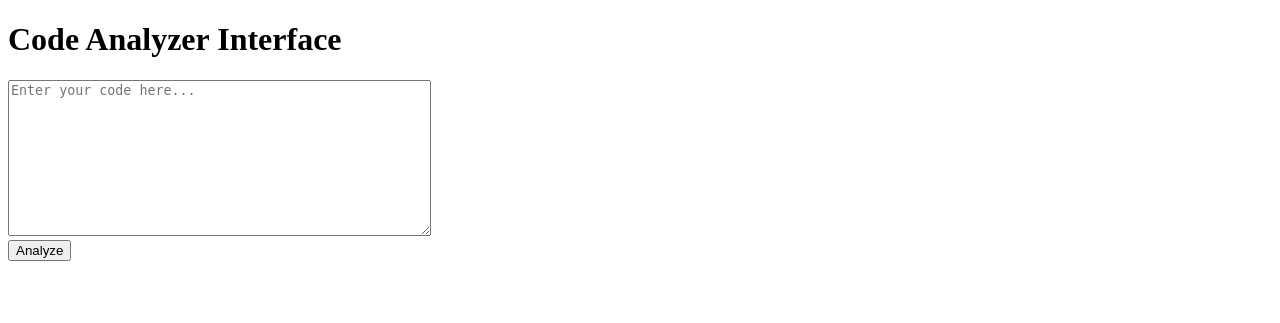
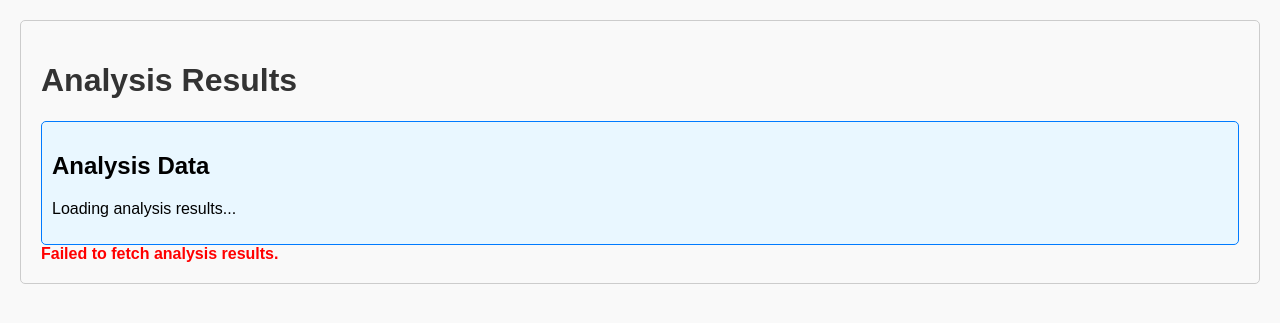
Before and after one commit to KnottNefarious/meta-code-engine, a Flask app: page / in a window 1280 px wide. Shown: the top 323 px of the page. Run offline with Flask 3, Linux system fonts and the light colour scheme.

Commit message:
Update index.html to display analysis results with styling and error handling.

```diff
--- a/templates/index.html
+++ b/templates/index.html
@@ -3,30 +3,63 @@
 <head>
     <meta charset="UTF-8">
     <meta name="viewport" content="width=device-width, initial-scale=1.0">
-    <title>Code Analyzer</title>
-    <script>
-        async function analyzeCode() {
-            const code = document.getElementById('code-input').value;
-            try {
-                const response = await fetch('/api/analyze', {
-                    method: 'POST',
-                    headers: {
-                        'Content-Type': 'application/json',
-                    },
-                    body: JSON.stringify({ code })
-                });
-                const result = await response.json();
-                console.log('Analysis Result:', result);
-                // Handle the result accordingly
-            } catch (error) {
-                console.error('Error analyzing code:', error);
-            }
+    <title>Analysis Results</title>
+    <style>
+        body {
+            font-family: Arial, sans-serif;
+            margin: 20px;
+            padding: 20px;
+            border: 1px solid #ccc;
+            border-radius: 5px;
+            background-color: #f9f9f9;
         }
-    </script>
+        h1 {
+            color: #333;
+        }
+        .result {
+            margin-top: 20px;
+            padding: 10px;
+            border: 1px solid #007BFF;
+            border-radius: 5px;
+            background-color: #e9f7ff;
+        }
+        .error {
+            color: red;
+            font-weight: bold;
+        }
+    </style>
 </head>
 <body>
-    <h1>Code Analyzer Interface</h1>
-    <textarea id="code-input" rows="10" cols="50" placeholder="Enter your code here..."></textarea><br>
-    <button onclick="analyzeCode()">Analyze</button>
+    <h1>Analysis Results</h1>
+    <div class="result">
+        <h2>Analysis Data</h2>
+        <!-- Place analysis results here -->
+        <p id="results">Loading analysis results...</p>
+    </div>
+    <div class="error" id="error" style="display:none;"></div>
+
+    <script>
+        // Example of displaying results or errors
+        function displayResults(data) {
+            document.getElementById('results').innerText = JSON.stringify(data, null, 2);
+        }
+
+        function displayError(message) {
+            const errorDiv = document.getElementById('error');
+            errorDiv.innerText = message;
+            errorDiv.style.display = 'block';
+        }
+
+        // Fetch analysis results (mockup)
+        fetch('/api/analysis-results')
+            .then(response => {
+                if (!response.ok) {
+                    throw new Error('Failed to fetch analysis results.');
+                }
+                return response.json();
+            })
+            .then(displayResults)
+            .catch(err => displayError(err.message));
+    </script>
 </body>
 </html>
```
